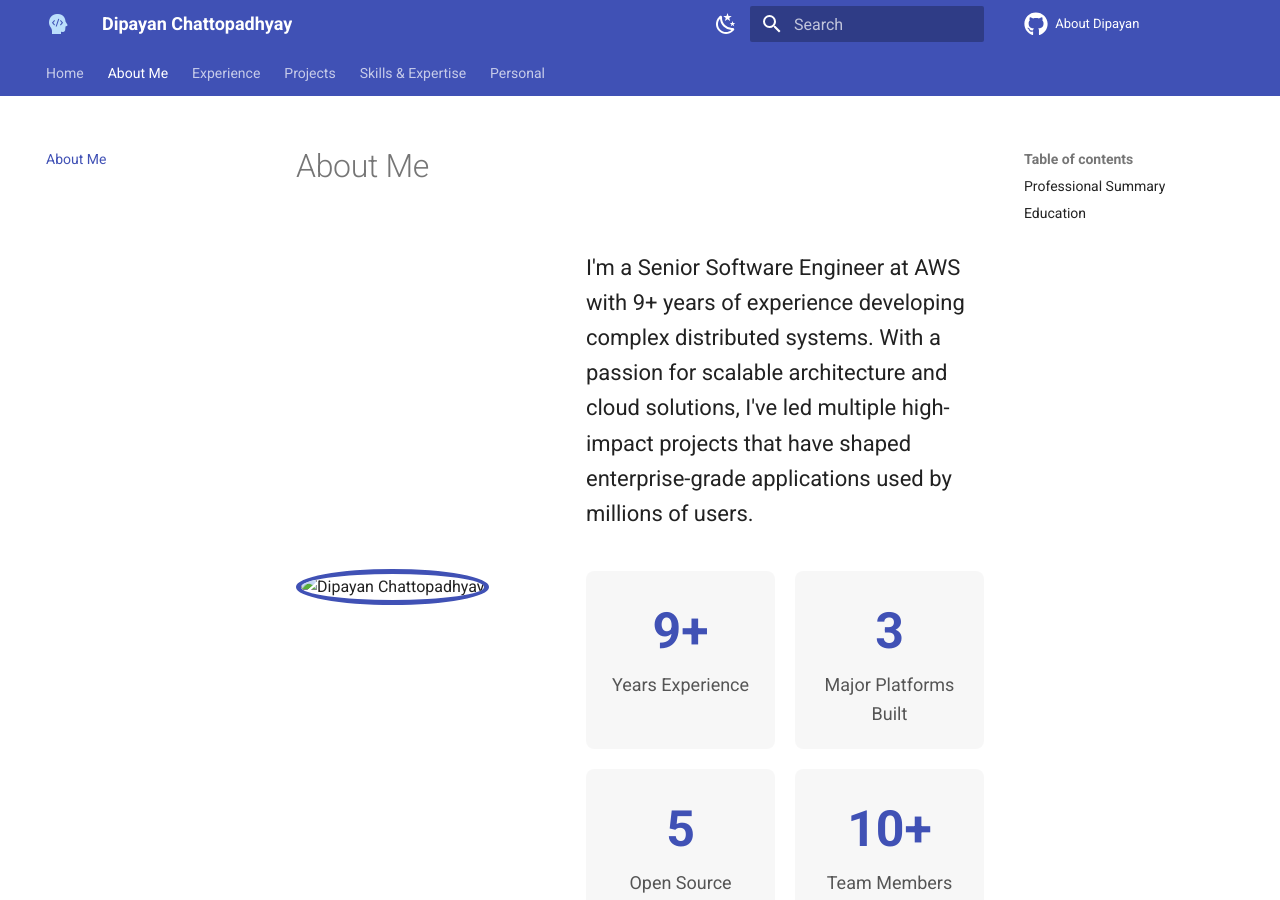
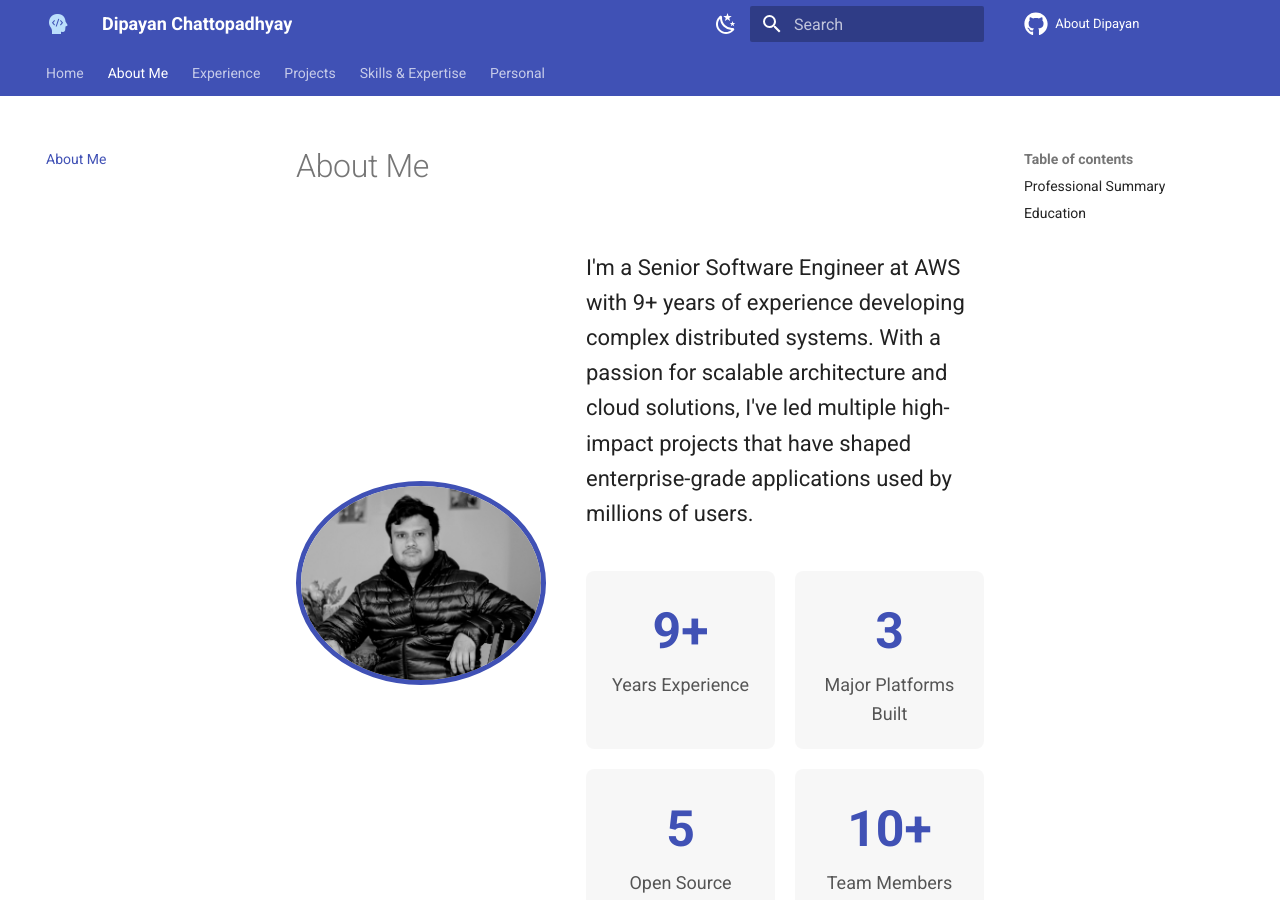
Before and after one commit to dipayan90/dipayan90.github.io, an MkDocs documentation site: the page built from docs/summary.md, in a window 1280 px wide and 900 px high. Built offline with MkDocs 1.6.1 and Material for MkDocs 9.7.7, drawn with Linux system fonts in a browser that asks for light colours; comment, search, counter and statistics services are not loaded.

Commit message:
updating path to asset on summary page

```diff
--- a/docs/summary.md
+++ b/docs/summary.md
@@ -2,7 +2,7 @@
 
 <div class="profile-container">
   <div class="profile-image-wrapper">
-    <img src="assets/profile.JPG" alt="Dipayan Chattopadhyay" class="profile-image">
+    <img src="../assets/profile.JPG" alt="Dipayan Chattopadhyay" class="profile-image">
   </div>
   <div class="profile-content">
     <p class="intro-text">
```
